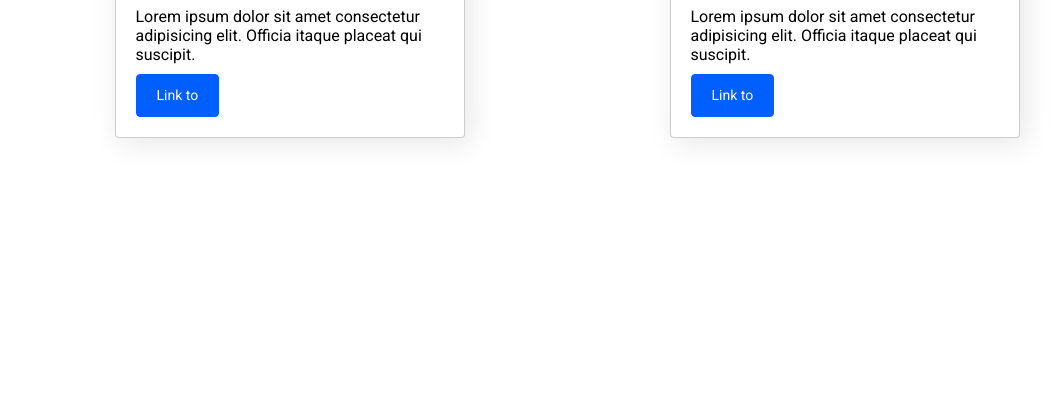
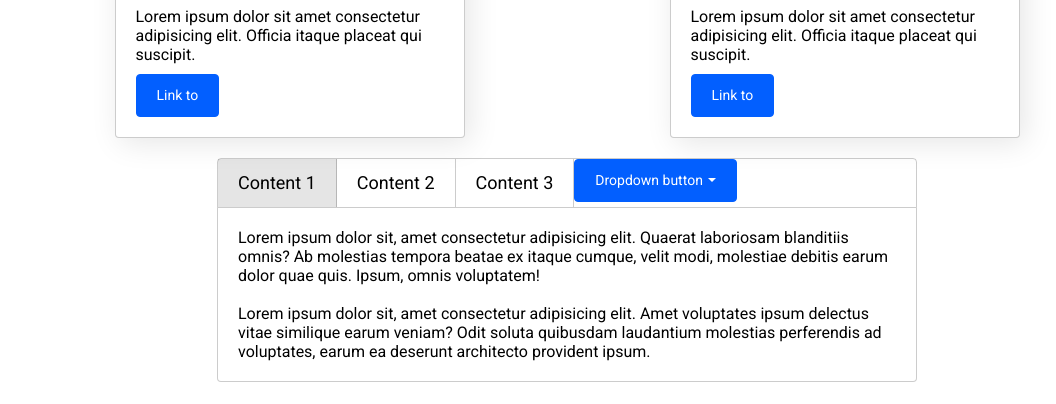
Before and after one commit to Evgenii1094/JSLibrary, a website: page src/index.html in a window 1280 px wide. Shown: the part 396-800 px from the top of the page, without its empty margins (73-1129 px from the left). Drawn offline with nearby package versions, Linux system fonts and the light colour scheme; files that its build step writes are made by us from their sources; files whose address does not match are found by name.

Commit message:
tabs component

```diff
--- a/src/index.html
+++ b/src/index.html
@@ -90,6 +90,39 @@
             </div>
         </div>
 
+        <!-- Tabs -->
+
+        <div class="tab mt-20 block-center">
+            <div class="tab-panel" data-tabpanel>
+                <div class="tab-item tab-item--active">Content 1</div>
+                <div class="tab-item">Content 2</div>
+                <div class="tab-item">Content 3</div>
+                <div class="dropdown">
+                    <button class="btn btn-primary dropdown-toggle" id="dropdownMenuButton2">Dropdown button</button>
+                    <div class="dropdown-menu" data-toggle-id="dropdownMenuButton2">
+                        <a href="#" class="dropdown-item">Action</a>
+                        <a href="#" class="dropdown-item">Action #2</a>
+                        <a href="#" class="dropdown-item">Action #3</a>
+                    </div>
+                </div>
+            </div>
+            <div class="tab-content tab-content--active">
+                Lorem ipsum dolor sit, amet consectetur adipisicing elit. Quaerat laboriosam blanditiis omnis? Ab molestias tempora beatae ex itaque cumque, velit modi, molestiae debitis earum dolor quae quis. Ipsum, omnis voluptatem!
+                <br> <br>
+                Lorem ipsum dolor sit, amet consectetur adipisicing elit. Amet voluptates ipsum delectus vitae similique earum veniam? Odit soluta quibusdam laudantium molestias perferendis ad voluptates, earum ea deserunt architecto provident ipsum.
+            </div>
+            <div class="tab-content">
+                Lorem ipsum dolor sit, amet consectetur adipisicing elit. Quaerat laboriosam blanditiis omnis? Ab molestias tempora beatae ex itaque cumque, velit modi, molestiae debitis earum dolor quae quis. Ipsum, omnis voluptatem!
+                <br> <br>
+                Lorem ipsum dolor sit, amet consectetur adipisicing elit. Amet voluptates ipsum delectus vitae similique earum veniam? Odit soluta quibusdam laudantium molestias perferendis ad voluptates, earum ea deserunt architecto provident ipsum.
+                <br> <br>
+                Lorem ipsum dolor sit, amet consectetur adipisicing elit. Amet voluptates ipsum delectus vitae similique earum veniam? Odit soluta quibusdam laudantium molestias perferendis ad voluptates, earum ea deserunt architecto provident ipsum.
+            </div>
+            <div class="tab-content">
+                Lorem ipsum dolor sit, amet consectetur adipisicing elit. Quaerat laboriosam blanditiis omnis? Ab molestias tempora beatae ex itaque cumque, velit modi, molestiae debitis earum dolor quae quis. Ipsum, omnis voluptatem!
+            </div>
+        </div>
+
     </div>
 
     <script src='script.js'></script>
--- /dev/null
+++ b/src/js/lib/components/tab.js
@@ -0,0 +1,19 @@
+import $ from "../core";
+
+$.prototype.tab = function() {
+    for (let i = 0; i < this.length; i++) {
+        $(this[i]).on('click', () => {
+            $(this[i])
+                .addClass('tab-item--active')
+                .siblings()
+                .removeClass('tab-item--active')
+                .closest('.tab')
+                .find('.tab-content')
+                .removeClass('tab-content--active')
+                .eq($(this[i]).index())
+                .addClass('tab-content--active');
+        });
+    }
+};
+
+$('[data-tabpanel] .tab-item').tab();
--- a/src/js/lib/lib.js
+++ b/src/js/lib/lib.js
@@ -6,5 +6,6 @@ import './modules/actions';
 import './modules/effects';
 import './components/dropdown';
 import './components/modal';
+import './components/tab';
 
 export default $;
--- /dev/null
+++ b/src/sass/components/tab.scss
@@ -0,0 +1,33 @@
+.tab {
+    max-width: 700px;
+    &-panel {
+        display: flex;
+        width: 100%;
+        min-height: 50px;
+        border: 1px solid rgba(0,0,0, .2);
+        border-radius: 4px 4px 0 0;
+    }
+    &-item {
+        font-size: 18px;
+        line-height: 27px;
+        padding: 10px 20px;
+        border-right: 1px solid rgba(0,0,0, .2);
+        cursor: pointer;
+        &:last-child {
+            border-right: none;
+        }
+        &--active {
+            background-color: rgba(0,0,0, .1);
+        }
+    }
+    &-content {
+        display: none;
+        padding: 20px;
+        border: 1px solid rgba(0,0,0, .2);
+        border-top: none;
+        border-radius: 0 0 4px 4px;
+        &--active {
+            display: block;
+        }
+    }
+}
--- a/src/sass/components/ui.scss
+++ b/src/sass/components/ui.scss
@@ -2,3 +2,4 @@
 @import './dropdown.scss';
 @import './card.scss';
 @import './modal.scss';
+@import './tab.scss';
```
Also changed, not shown: dist/index.html, dist/script.js, dist/style.css, 1 other file.
